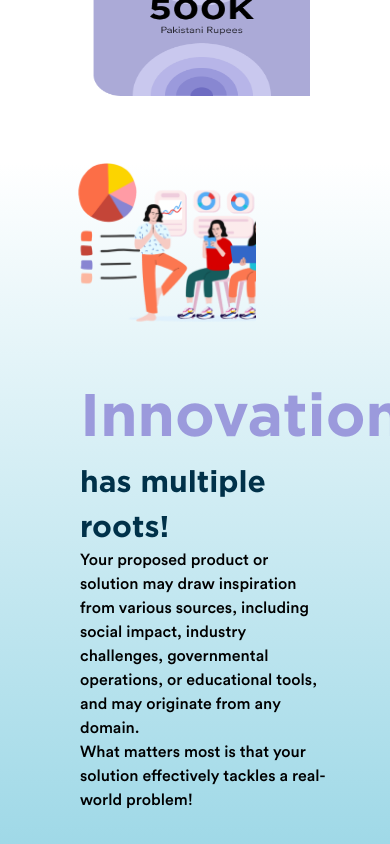
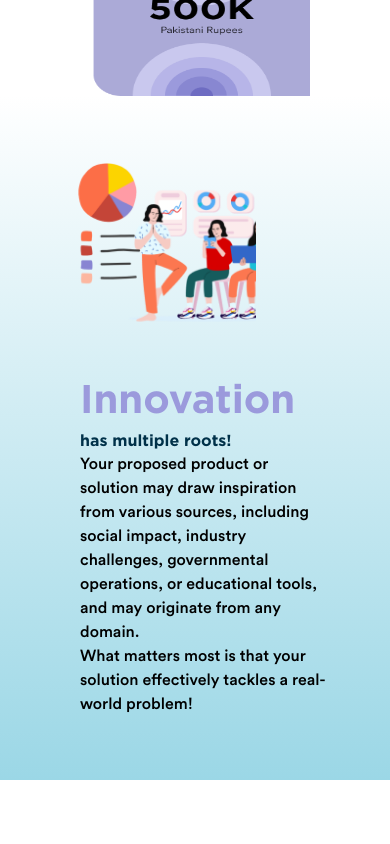
Before and after one commit to WahajJaved20/DevDay-FYP-Web-Module, a React (Vite) app: page / in a window 390 px wide. Shown: the part 1503-2347 px from the top of the page. After the commit the page ends 2283 px from the top, so only its background shows below. Built offline with nearby package versions, Linux system fonts and the light colour scheme.

Commit message:
responsiveness fixes

```diff
--- a/src/Components/Callout.jsx
+++ b/src/Components/Callout.jsx
@@ -12,8 +12,8 @@ function Callout() {
             className="object-cover lg:ml-64 md:ml-64 lg:w-64 md:w-56 w-48 lg:h-64 md:h-56 h-48 opacity-100 z-0 relative"
           />
           <div className='flex flex-col ml-4'>
-          <h1 className="text-[60px] text-innovationColor font-Gotham mt-4">Innovation</h1>
-          <p className="text-[30px] font-Gotham font-bold text-subInnovation">has multiple roots!</p>
+          <h1 className="lg:text-[60px] md:text-[50px] text-[40px] text-innovationColor font-Gotham mt-4">Innovation</h1>
+          <p className="lg:text-[30px] md:text-[20px] text-10px font-Gotham font-bold text-subInnovation">has multiple roots!</p>
           <p className="text-md font-circularStd text-black text-left md:mr-[15%]">
             Your proposed product or solution may draw inspiration from various sources,
             including social impact, industry challenges, governmental operations, or educational
--- a/src/Components/Header.jsx
+++ b/src/Components/Header.jsx
@@ -8,7 +8,7 @@ function Header (){
           <img
             src={rocketLaunch} // Replace with your image path
             alt="Innovation Showcase Rocket"
-            className="object-cover lg:w-64 md:w-56 w-48 lg:h-64 md:h-56 h-48 opacity-100 z-0 relative"
+            className="object-cover lg:w-64 md:w-56 w-36 lg:h-64 md:h-56 h-36 opacity-100 z-0 relative"
           />
           <div className='flex flex-col ml-[-120px]'>
           <h1 className="text-[60px] font-black font-Gotham text-center lg:mt-16 md:mt-8 mt-4">FUTURE UNVEILED</h1>
```
